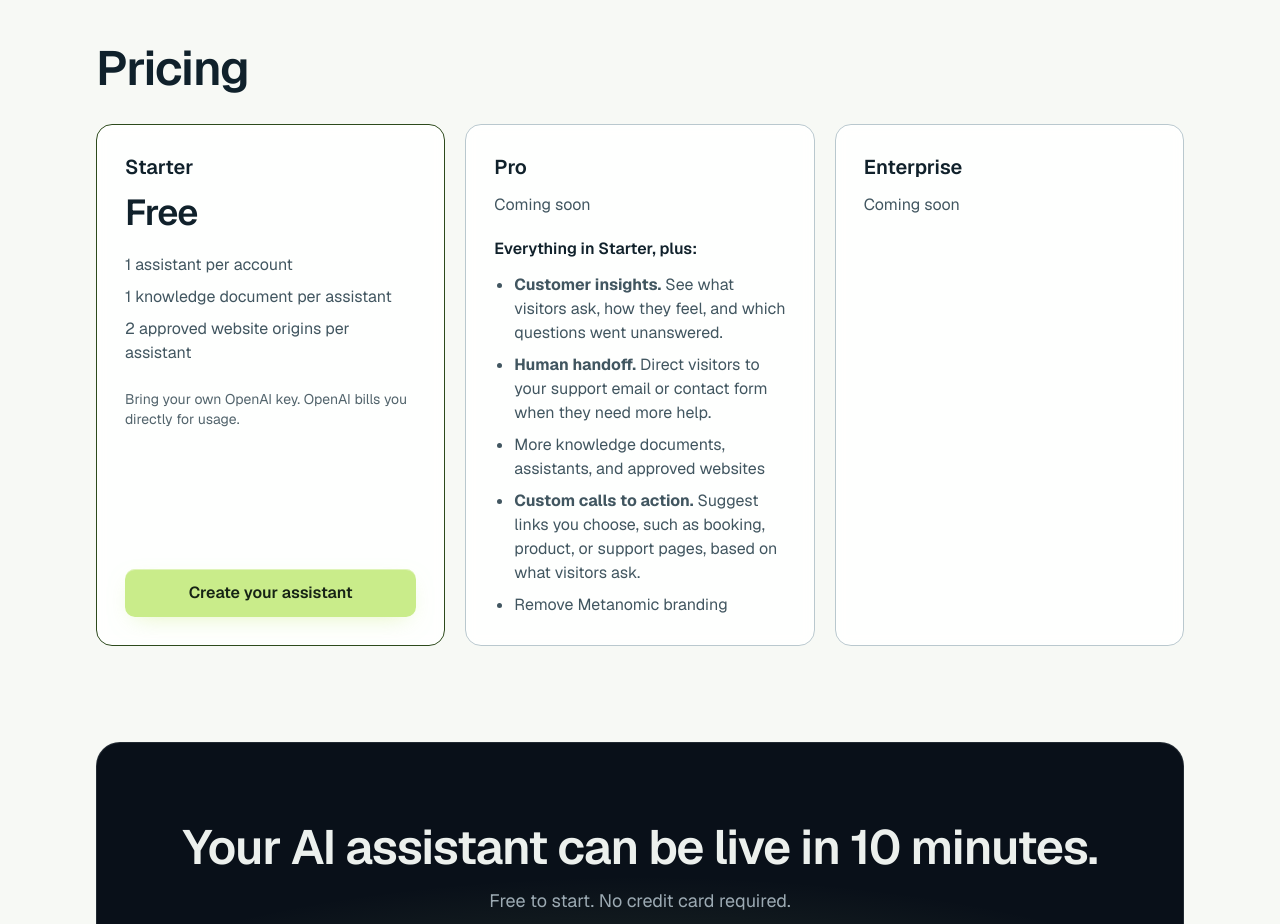
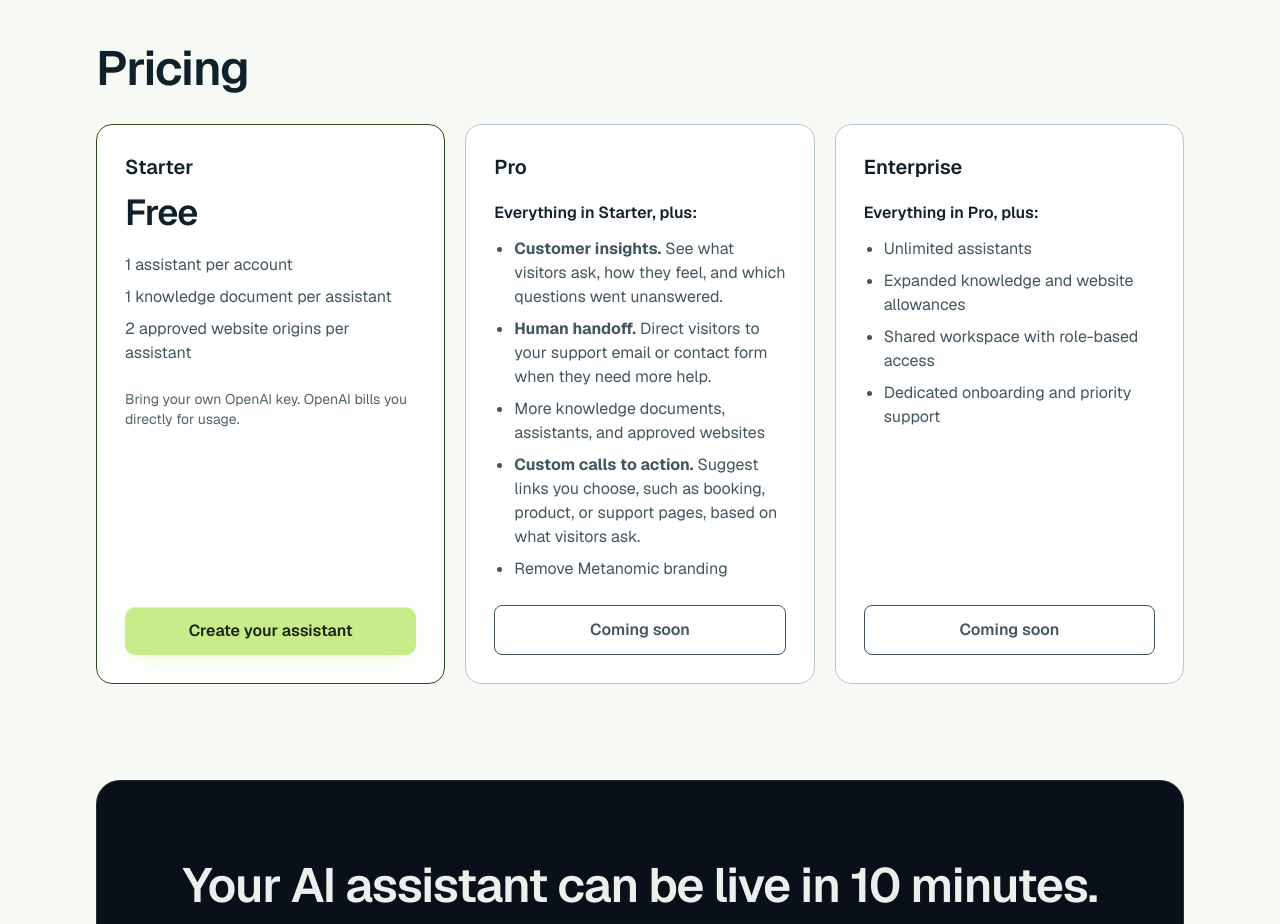
Before and after one commit to geisera/metanomic, a Next.js app: page /assistant-studio in a window 1280 px wide. Shown: the part 1680-2604 px from the top of the page. Built offline with nearby package versions, Linux system fonts and the light colour scheme; no server answers.

Commit message:
List Enterprise features and add disabled coming-soon buttons

```diff
--- a/src/app/assistant-studio/page.tsx
+++ b/src/app/assistant-studio/page.tsx
@@ -149,9 +149,8 @@ export default function Page(){
             <p className={s.fg3+' mb-6 text-sm'}>Bring your own OpenAI key. OpenAI bills you directly for usage.</p>
             <Signup className="mt-auto w-full"/>
           </article>
-          <article className={s.card+' p-6 sm:p-7'}>
+          <article className={s.card+' flex flex-col p-6 sm:p-7'}>
             <h3 className="text-xl font-semibold">Pro</h3>
-            <p className={s.fg2+' mt-3'}>Coming soon</p>
             <p className="mt-5 font-semibold">Everything in Starter, plus:</p>
             <ul className={s.fg2+' mt-3 list-disc space-y-2 pl-5'}>
               <li><strong>Customer insights.</strong> See what visitors ask, how they feel, and which questions went unanswered.</li>
@@ -160,10 +159,22 @@ export default function Page(){
               <li><strong>Custom calls to action.</strong> Suggest links you choose, such as booking, product, or support pages, based on what visitors ask.</li>
               <li>Remove Metanomic branding</li>
             </ul>
+            <div className="mt-auto pt-6">
+              <button type="button" disabled className={s.fg2+' w-full cursor-not-allowed rounded-lg border border-current px-5 py-3 text-center font-semibold'}>Coming soon</button>
+            </div>
           </article>
-          <article className={s.card+' p-6 sm:p-7'}>
+          <article className={s.card+' flex flex-col p-6 sm:p-7'}>
             <h3 className="text-xl font-semibold">Enterprise</h3>
-            <p className={s.fg2+' mt-3'}>Coming soon</p>
+            <p className="mt-5 font-semibold">Everything in Pro, plus:</p>
+            <ul className={s.fg2+' mt-3 list-disc space-y-2 pl-5'}>
+              <li>Unlimited assistants</li>
+              <li>Expanded knowledge and website allowances</li>
+              <li>Shared workspace with role-based access</li>
+              <li>Dedicated onboarding and priority support</li>
+            </ul>
+            <div className="mt-auto pt-6">
+              <button type="button" disabled className={s.fg2+' w-full cursor-not-allowed rounded-lg border border-current px-5 py-3 text-center font-semibold'}>Coming soon</button>
+            </div>
           </article>
         </div>
       </section>
```
